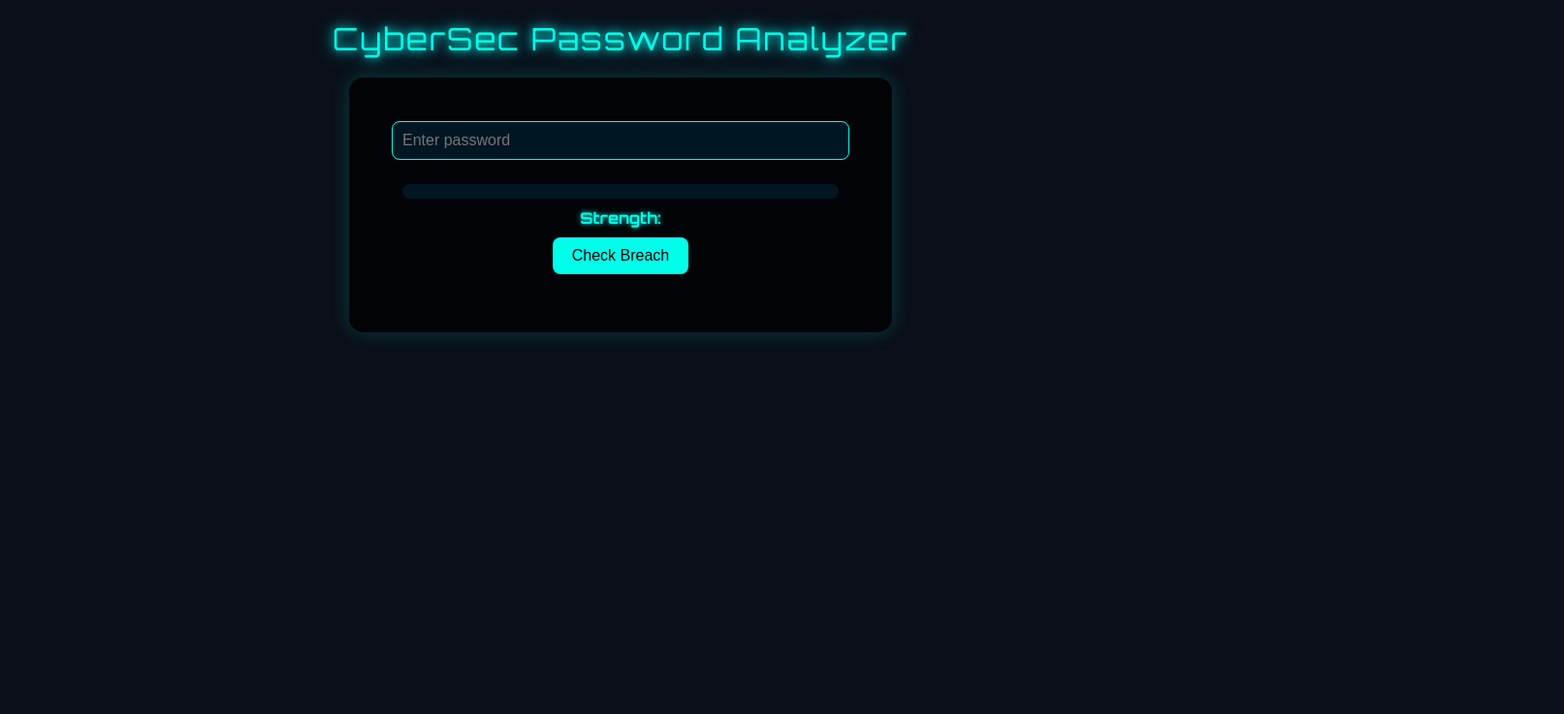
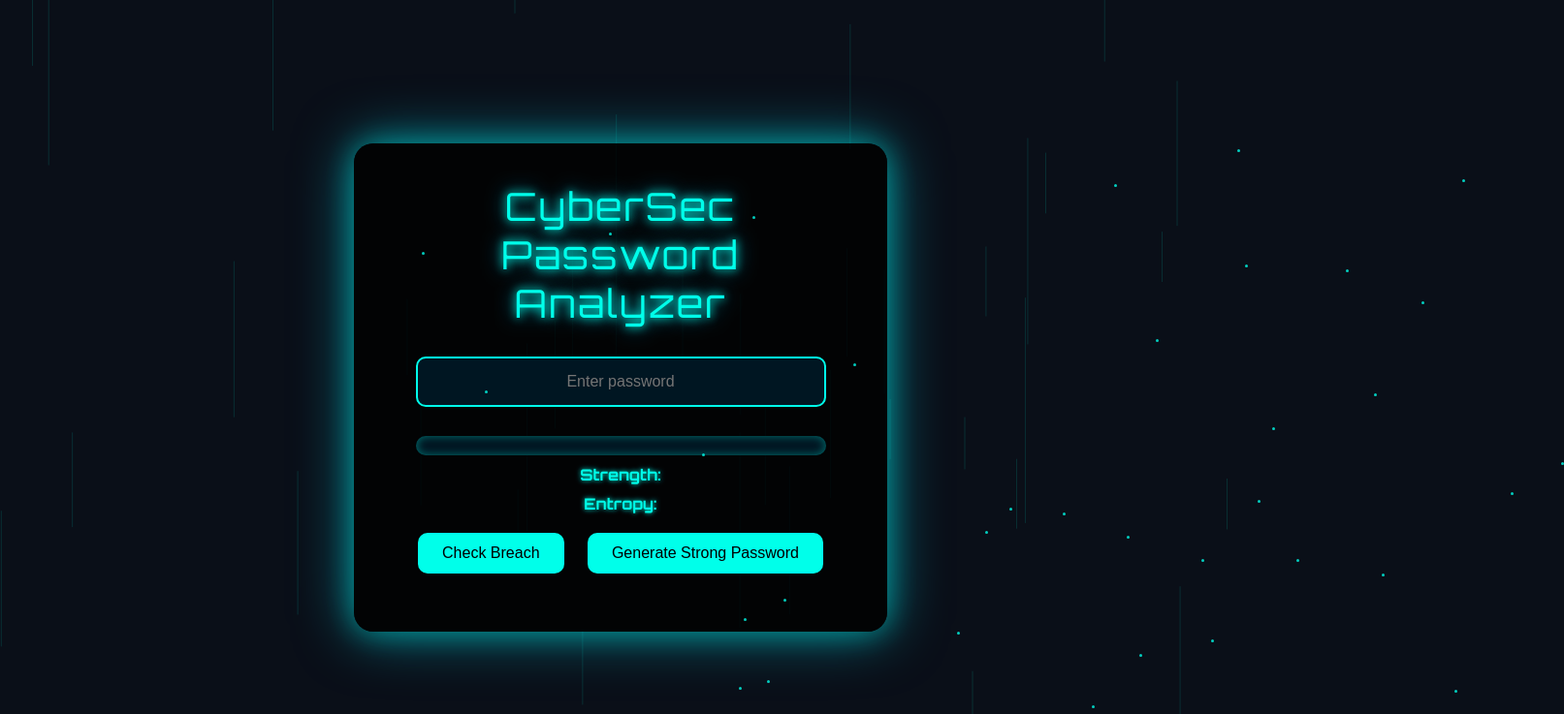
Before and after one commit to Analyst47/PasswordAnalyzer, a plain HTML site: page index.html in a window 1280 px wide. Shown: the top 737 px of the page at 97% size, 1613 px wide, since content can reach past the window. Drawn offline with Linux system fonts and the light colour scheme.

Commit message:
Enhance styling and layout in index.html
Refactor CSS styles for improved layout and animations.

```diff
--- a/index.html
+++ b/index.html
@@ -6,157 +6,270 @@
 <style>
 @import url('https://fonts.googleapis.com/css2?family=Orbitron:wght@400;700&display=swap');
 
+* { box-sizing: border-box; margin: 0; padding: 0; }
+
 body {
-    margin: 0;
   font-family: 'Orbitron', monospace;
   background: #0a0f18;
   color: #00ffea;
   display: flex;
-    flex-direction: column;
+  justify-content: center;
   align-items: center;
   min-height: 100vh;
+  overflow: hidden;
 }
 
+/* Animated background grid */
+#bgCanvas {
+  position: fixed;
+  top: 0;
+  left: 0;
+  z-index: -1;
+}
+
+/* Container card */
+#container {
+  background: rgba(0,0,0,0.8);
+  padding: 40px;
+  border-radius: 20px;
+  box-shadow: 0 0 30px #00ffea66, 0 0 60px #00bcd4aa;
+  width: 90%;
+  max-width: 550px;
+  text-align: center;
+  position: relative;
+}
+
+/* Header */
 header {
-    font-size: 2em;
-    margin: 20px;
+  font-size: 2.5em;
   text-shadow: 0 0 10px #00ffea, 0 0 20px #00bcd4;
   letter-spacing: 2px;
+  margin-bottom: 30px;
 }
 
-  #container {
-    background: rgba(0,0,0,0.7);
-    padding: 30px;
-    border-radius: 15px;
-    box-shadow: 0 0 20px #00ffea33;
+/* Input */
+input[type="password"] {
   width: 90%;
-    max-width: 500px;
+  padding: 15px;
+  font-size: 1em;
+  margin-bottom: 20px;
+  border-radius: 10px;
+  border: 2px solid #00ffea;
+  background: #001622;
+  color: #00ffea;
   text-align: center;
 }
 
-  input[type="password"] {
-    width: 90%;
-    padding: 10px;
+/* Buttons */
+button {
+  padding: 12px 25px;
   font-size: 1em;
-    margin: 15px 0;
-    border-radius: 8px;
-    border: 1px solid #00ffea;
-    background: #001622;
-    color: #00ffea;
-  }
-
-  button {
-    padding: 10px 20px;
-    font-size: 1em;
-    border-radius: 8px;
+  margin: 10px;
+  border-radius: 10px;
   border: none;
   background: #00ffea;
   color: #000;
   cursor: pointer;
-    margin-bottom: 15px;
+  transition: 0.3s;
+}
+button:hover {
+  background: #00bcd4;
+  transform: scale(1.05);
 }
 
-  button:hover {
-    background: #00bcd4;
-  }
-
-  #strength {
-    font-weight: bold;
-    margin: 10px 0;
-    text-shadow: 0 0 5px #00ffea;
-  }
-
-  #breach {
-    margin-top: 15px;
-    font-size: 0.9em;
-  }
-
+/* Strength Meter */
 .meter {
-    height: 15px;
+  height: 20px;
   width: 90%;
   background: #001622;
-    border-radius: 8px;
+  border-radius: 10px;
   margin: 10px auto;
   overflow: hidden;
+  box-shadow: 0 0 10px #00ffea66 inset;
 }
-
 .meter-fill {
   height: 100%;
   width: 0%;
   background: linear-gradient(90deg,#ff0033,#ffcc00,#33ff33,#00ffff);
   transition: width 0.5s ease;
+  box-shadow: 0 0 15px #00ffea;
 }
+
+/* Text indicators */
+#strength, #entropy, #breach {
+  margin: 10px 0;
+  font-weight: bold;
+  text-shadow: 0 0 5px #00ffea;
+}
+
+/* Particle animation */
+.particle {
+  position: absolute;
+  width: 3px;
+  height: 3px;
+  background: #00ffea;
+  border-radius: 50%;
+  opacity: 0.8;
+}
+
+/* Glow animation for breaches */
+.glow-alert {
+  animation: glow 1s infinite alternate;
+}
+@keyframes glow {
+  0% { text-shadow: 0 0 5px #ff0033; }
+  50% { text-shadow: 0 0 15px #ff3300; }
+  100% { text-shadow: 0 0 25px #ff6600; }
+}
+
 </style>
 </head>
 <body>
+
+<canvas id="bgCanvas"></canvas>
+
+<div id="container">
   <header>CyberSec Password Analyzer</header>
-<div id="container">
+
   <input type="password" id="password" placeholder="Enter password">
+
   <div class="meter"><div class="meter-fill" id="meter"></div></div>
   <div id="strength">Strength: </div>
+  <div id="entropy">Entropy: </div>
+
   <button id="checkBreach">Check Breach</button>
+  <button id="generate">Generate Strong Password</button>
+
   <div id="breach"></div>
 </div>
 
 <script>
+// -------------------- Animated Background Grid --------------------
+const canvas = document.getElementById('bgCanvas');
+const ctx = canvas.getContext('2d');
+let w = canvas.width = window.innerWidth;
+let h = canvas.height = window.innerHeight;
+let lines = [];
+const numLines = 40;
+
+for(let i=0;i<numLines;i++){
+  lines.push({
+    x: Math.random()*w,
+    y: Math.random()*h,
+    length: Math.random()*200+50,
+    speed: Math.random()*0.5+0.2
+  });
+}
+
+function drawLines(){
+  ctx.clearRect(0,0,w,h);
+  ctx.strokeStyle = '#00ffea22';
+  ctx.lineWidth = 1;
+  lines.forEach(l=>{
+    ctx.beginPath();
+    ctx.moveTo(l.x,l.y);
+    ctx.lineTo(l.x,l.y+l.length);
+    ctx.stroke();
+    l.y -= l.speed;
+    if(l.y+l.length < 0) l.y = h;
+  });
+  requestAnimationFrame(drawLines);
+}
+drawLines();
+window.addEventListener('resize',()=>{ w=canvas.width=window.innerWidth; h=canvas.height=window.innerHeight; });
+
+// -------------------- Particle Effect --------------------
+const container = document.getElementById('container');
+let particles = [];
+for(let i=0;i<50;i++){
+  let p = document.createElement('div');
+  p.className = 'particle';
+  p.style.left = Math.random()*w+'px';
+  p.style.top = Math.random()*h+'px';
+  container.appendChild(p);
+  particles.push(p);
+}
+setInterval(()=>{
+  particles.forEach(p=>{
+    let top = parseFloat(p.style.top);
+    top -= 1+Math.random();
+    if(top<0) top=h;
+    p.style.top = top+'px';
+  });
+},30);
+
+// -------------------- Password Analyzer --------------------
 const passwordInput = document.getElementById('password');
 const meter = document.getElementById('meter');
 const strengthText = document.getElementById('strength');
+const entropyText = document.getElementById('entropy');
 const breachBtn = document.getElementById('checkBreach');
 const breachDiv = document.getElementById('breach');
+const generateBtn = document.getElementById('generate');
 
-function evaluatePassword(pw) {
+function evaluatePassword(pw){
   let score = 0;
-  if (!pw) return score;
-
-  if (pw.length >= 8) score += 2;
-  if (pw.length >= 12) score += 2;
-  if (/[A-Z]/.test(pw)) score += 1;
-  if (/[a-z]/.test(pw)) score += 1;
-  if (/[0-9]/.test(pw)) score += 1;
-  if (/[^A-Za-z0-9]/.test(pw)) score += 2;
-
-  return score;
+  let charset = 0;
+  if(/[a-z]/.test(pw)) {score+=1; charset+=26;}
+  if(/[A-Z]/.test(pw)) {score+=1; charset+=26;}
+  if(/[0-9]/.test(pw)) {score+=1; charset+=10;}
+  if(/[^A-Za-z0-9]/.test(pw)) {score+=2; charset+=32;}
+  if(pw.length>=8) score+=2;
+  if(pw.length>=12) score+=2;
+  const entropy = Math.log2(Math.pow(charset,pw.length)).toFixed(1);
+  return {score, entropy};
 }
 
-function getStrengthLabel(score) {
-  if (score <= 2) return 'Weak';
-  if (score <= 4) return 'Medium';
-  if (score <= 6) return 'Strong';
+function getStrengthLabel(score){
+  if(score<=2) return 'Weak';
+  if(score<=4) return 'Medium';
+  if(score<=6) return 'Strong';
   return 'Very Strong';
 }
 
-passwordInput.addEventListener('input', () => {
+passwordInput.addEventListener('input',()=>{
   const pw = passwordInput.value;
-  const score = evaluatePassword(pw);
+  const {score, entropy} = evaluatePassword(pw);
   meter.style.width = (score/8*100)+'%';
   strengthText.textContent = 'Strength: ' + getStrengthLabel(score);
+  entropyText.textContent = 'Entropy: '+entropy+' bits';
 });
 
-breachBtn.addEventListener('click', async () => {
+// -------------------- Breach Check --------------------
+breachBtn.addEventListener('click', async()=>{
   const pw = passwordInput.value;
-  if (!pw) return alert('Enter a password first');
-
+  if(!pw) return alert('Enter a password first');
   const encoder = new TextEncoder();
   const data = encoder.encode(pw);
   const hashBuffer = await crypto.subtle.digest('SHA-1', data);
   const hashArray = Array.from(new Uint8Array(hashBuffer));
-  const hashHex = hashArray.map(b => b.toString(16).padStart(2,'0')).join('').toUpperCase();
+  const hashHex = hashArray.map(b=>b.toString(16).padStart(2,'0')).join('').toUpperCase();
   const prefix = hashHex.slice(0,5);
   const suffix = hashHex.slice(5);
-
   const res = await fetch(`https://api.pwnedpasswords.com/range/${prefix}`);
   const text = await res.text();
   const lines = text.split('\n');
-  const match = lines.find(line => line.split(':')[0] === suffix);
-  if (match) {
+  const match = lines.find(line=>line.split(':')[0]===suffix);
+  if(match){
     const count = match.split(':')[1];
     breachDiv.textContent = `⚠️ Password FOUND in ${count} breaches!`;
-    breachDiv.style.color = '#ff0033';
+    breachDiv.classList.add('glow-alert');
   } else {
     breachDiv.textContent = '✅ Password NOT found in known breaches.';
-    breachDiv.style.color = '#33ff33';
+    breachDiv.classList.remove('glow-alert');
   }
+});
+
+// -------------------- Generate Strong Password --------------------
+generateBtn.addEventListener('click',()=>{
+  const chars = "abcdefghijklmnopqrstuvwxyzABCDEFGHIJKLMNOPQRSTUVWXYZ0123456789!@#$%^&*()_+-=[]{}|;:,.<>?";
+  let pw = '';
+  for(let i=0;i<16;i++){
+    pw += chars.charAt(Math.floor(Math.random()*chars.length));
+  }
+  passwordInput.value = pw;
+  passwordInput.dispatchEvent(new Event('input'));
+  breachDiv.textContent = '';
 });
 </script>
 </body>
```
Lines whose indentation alone changed are shown as unchanged.
